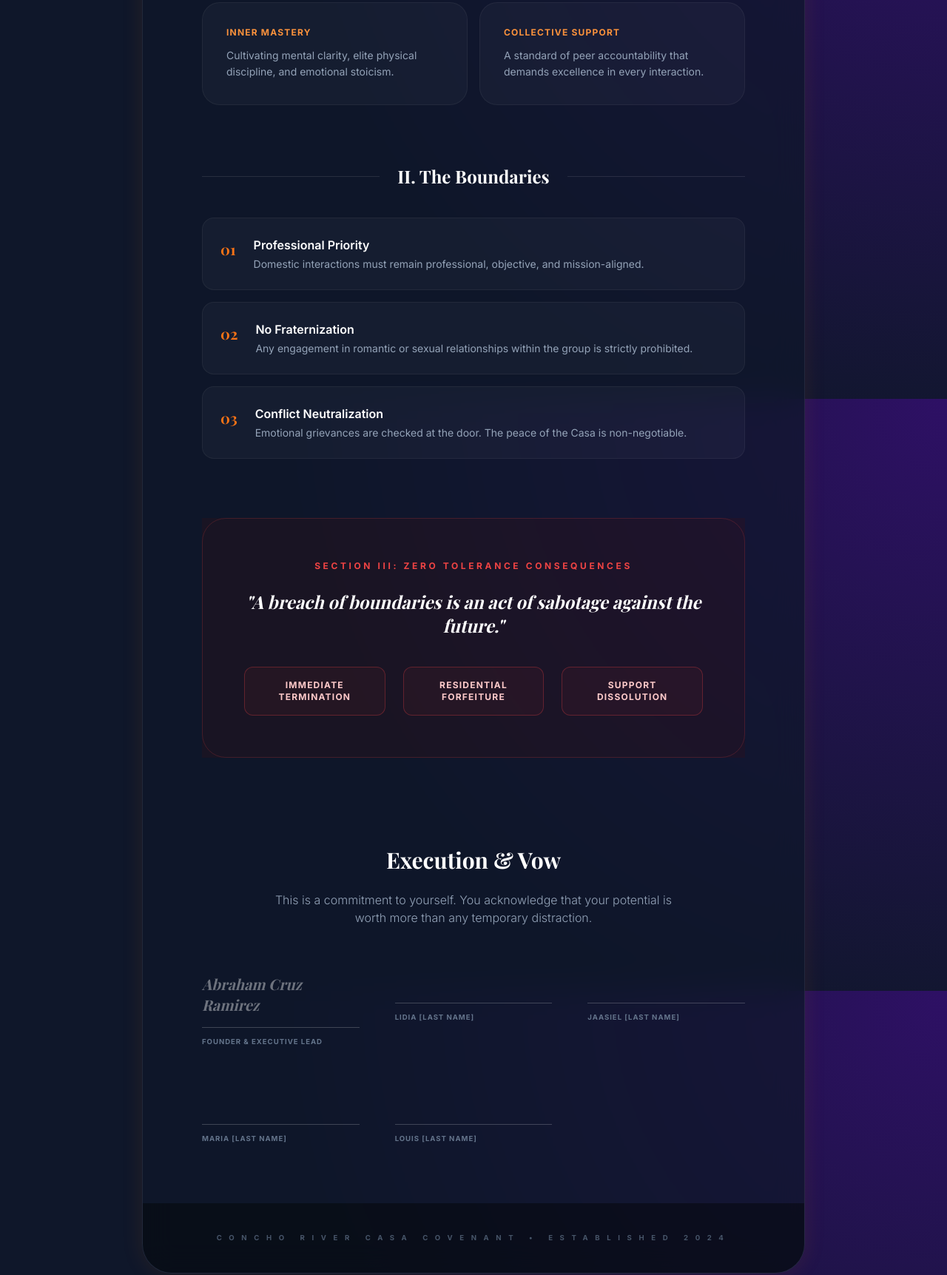
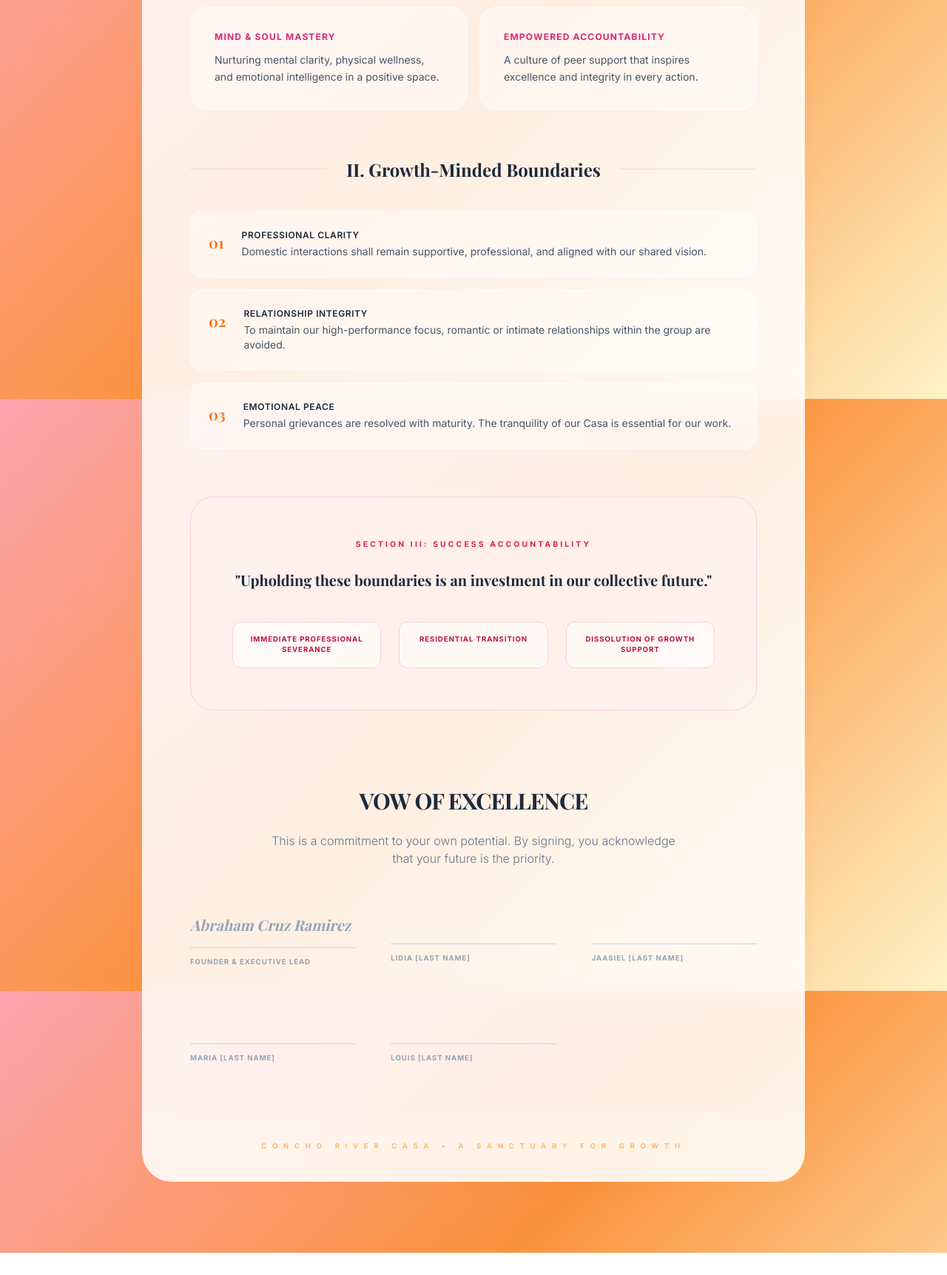
Before and after one commit to iamdustins/Concho-River-Covenant, a plain HTML site: page index.html in a window 1280 px wide. Shown: the part 1061-2784 px from the top of the page at 74% size. After the commit the page ends 2754 px from the top, so only its background shows below. Drawn offline with nearby package versions, Linux system fonts and the light colour scheme; a web font is replaced by a local one.

Commit message:
Revise index.html for new theme and content focus
Updated the title and styling for a more vibrant theme. Modified sections for clarity and alignment with the new focus on personal boundaries and expectations.

```diff
--- a/index.html
+++ b/index.html
@@ -3,113 +3,97 @@
 <head>
     <meta charset="UTF-8">
     <meta name="viewport" content="width=device-width, initial-scale=1.0">
-    <title>Concho River Casa Covenant</title>
+    <title>Personal Boundaries & Expectations Agreement</title>
     <script src="https://cdn.tailwindcss.com"></script>
     <link href="https://fonts.googleapis.com/css2?family=Inter:wght@300;400;600;700&family=Playfair+Display:ital,wght@0,700;1,700&display=swap" rel="stylesheet">
     <style>
         body {
             font-family: 'Inter', sans-serif;
-            background: radial-gradient(circle at top right, #2e1065, #0f172a 60%);
+            /* Sunrise Gradient: Pink to Orange to soft Yellow */
+            background: linear-gradient(135deg, #fda4af 0%, #fb923c 50%, #fef3c7 100%);
             background-attachment: fixed;
             min-height: 100vh;
-            color: #e2e8f0;
+            color: #1e293b;
         }
         .serif { font-family: 'Playfair Display', serif; }
 
-        /* Dark Glassmorphism Layers */
+        /* Light Glassmorphism Layers */
         .glass-base {
-            background: rgba(15, 23, 42, 0.7);
-            backdrop-filter: blur(20px);
-            border: 1px solid rgba(255, 255, 255, 0.08);
-            box-shadow: 0 25px 50px -12px rgba(0, 0, 0, 0.5);
+            background: rgba(255, 255, 255, 0.85);
+            backdrop-filter: blur(15px);
+            border: 1px solid rgba(255, 255, 255, 0.4);
+            box-shadow: 0 20px 40px -10px rgba(251, 146, 60, 0.3);
         }
 
         .glass-panel {
-            background: rgba(255, 255, 255, 0.03);
-            border: 1px solid rgba(255, 255, 255, 0.05);
+            background: rgba(255, 255, 255, 0.4);
+            border: 1px solid rgba(255, 255, 255, 0.5);
             transition: all 0.3s ease;
         }
 
         .glass-panel:hover {
-            background: rgba(255, 255, 255, 0.06);
-            border-color: rgba(249, 115, 22, 0.3);
+            background: rgba(255, 255, 255, 0.6);
+            border-color: #f43f5e;
             transform: translateY(-2px);
         }
 
-        .gold-gradient {
-            background: linear-gradient(to right, #fbbf24, #f97316);
+        .sunrise-text {
+            background: linear-gradient(90deg, #be123c, #ea580c);
             -webkit-background-clip: text;
             -webkit-text-fill-color: transparent;
         }
 
-        .sunset-glow {
-            box-shadow: 0 0 30px rgba(249, 115, 22, 0.1);
+        .growth-glow {
+            box-shadow: 0 0 25px rgba(251, 146, 60, 0.15);
         }
     </style>
 </head>
 <body class="p-4 md:p-8 lg:p-12">
 
-    <div class="max-w-4xl mx-auto glass-base rounded-[2.5rem] overflow-hidden mb-12 sunset-glow">
+    <div class="max-w-4xl mx-auto glass-base rounded-[2.5rem] overflow-hidden mb-12 growth-glow">
         <!-- Header Section -->
-        <div class="p-12 text-center relative border-b border-white/5">
-            <!-- Background Decorative Element -->
-            <div class="absolute inset-0 opacity-10 pointer-events-none" style="background-image: url('https://www.transparenttextures.com/patterns/dark-matter.png');"></div>
-
-            <!-- Logo Integration -->
-            <div class="relative inline-block mb-8">
-                <div class="absolute inset-0 blur-2xl bg-orange-500/20 rounded-full"></div>
-                <img src="Gemini_Generated_Image_uzxpmvuzxpmvuzxp.jpg"
-                     alt="Concho River Casa Logo"
-                     class="relative w-40 h-40 md:w-56 md:h-56 mx-auto rounded-full border border-white/10 shadow-2xl object-cover"
-                     onerror="this.style.display='none'; document.getElementById('logo-fallback').style.display='block';">
-
-                <!-- Fallback in case image doesn't load -->
-                <div id="logo-fallback" class="hidden w-40 h-40 mx-auto bg-slate-800 rounded-full flex items-center justify-center border border-white/10">
-                    <span class="gold-gradient text-4xl serif font-bold text-center p-4">CRCC</span>
-                </div>
-            </div>
-
-            <h1 class="serif text-5xl md:text-7xl font-bold mb-4 tracking-tighter text-white">THE COVENANT</h1>
-            <p class="gold-gradient font-bold tracking-[0.3em] uppercase text-xs md:text-sm">Concho River Casa • Excellence Required</p>
+        <div class="p-16 md:p-24 text-center relative border-b border-orange-100">
+            <h1 class="serif text-4xl md:text-5xl lg:text-6xl font-bold mb-6 tracking-tight text-slate-800 uppercase leading-tight">Personal Boundaries & Expectations Agreement</h1>
+            <p class="sunrise-text font-bold tracking-[0.2em] uppercase text-sm md:text-base">A Vision for Collective Growth & Harmony</p>
         </div>
 
         <!-- Content Section -->
-        <div class="p-8 md:p-20 space-y-20">
+        <div class="p-8 md:p-16 space-y-16">
 
             <!-- Mission Statement -->
             <section class="text-center space-y-6">
-                <h2 class="text-[0.6rem] font-black uppercase tracking-[0.5em] text-slate-500">The Primary Mandate</h2>
-                <blockquote class="serif italic text-3xl md:text-4xl text-white/90 leading-tight px-4">
+                <h2 class="text-[0.6rem] font-black uppercase tracking-[0.4em] text-pink-500">The Growth Mindset</h2>
+                <blockquote class="serif italic text-2xl md:text-3xl text-slate-800 leading-tight px-4">
                     "A sanctuary for high-level execution and personal evolution."
                 </blockquote>
-                <p class="text-slate-400 max-w-2xl mx-auto leading-relaxed text-lg font-light">
-                    We exist to transmute collective ambition into financial prosperity and professional mastery. Our focus is absolute, our growth is inevitable, and our standard is non-negotiable.
+                <p class="text-slate-600 max-w-2xl mx-auto leading-relaxed text-lg font-light italic">
+                    We are dedicated to transmuting our shared energy into financial prosperity and professional mastery. Our focus is clear, our growth is inevitable, and our standard for mutual respect is absolute.
                 </p>
             </section>
 
             <!-- Section I: Purpose -->
             <section>
                 <div class="flex items-center gap-6 mb-10">
-                    <div class="h-px flex-1 bg-white/10"></div>
-                    <h3 class="serif text-2xl text-white">I. The Mission</h3>
-                    <div class="h-px flex-1 bg-white/10"></div>
+                    <div class="h-px flex-1 bg-orange-200"></div>
+                    <h3 class="serif text-2xl text-slate-800">I. Our Core Objectives</h3>
+                    <div class="h-px flex-1 bg-orange-200"></div>
                 </div>
                 <div class="grid md:grid-cols-2 gap-4">
                     <div class="glass-panel p-8 rounded-3xl">
-                        <h4 class="font-bold mb-3 text-orange-400 uppercase text-xs tracking-widest">Career Dominance</h4>
-                        <p class="text-slate-400 text-sm leading-relaxed">Unwavering expansion of <span class="text-white">Music for All Hearts</span> and <span class="text-white">Alamo Energy Solutions</span>.</p>
+                        <h4 class="font-bold mb-3 text-pink-600 uppercase text-xs tracking-widest">Career Elevation</h4>
+                        <p class="text-slate-600 text-sm leading-relaxed">Prioritizing the expansion of <span class="font-semibold text-slate-800">Music for All Hearts</span> and <span class="font-semibold text-slate-800">Alamo Energy Solutions</span>.</p>
                     </div>
                     <div class="glass-panel p-8 rounded-3xl">
-                        <h4 class="font-bold mb-3 text-orange-400 uppercase text-xs tracking-widest">Financial Fortification</h4>
-                        <p class="text-slate-400 text-sm leading-relaxed">The disciplined pursuit of personal wealth, strategic savings, and total sovereignty.</p>
+                        <h4 class="font-bold mb-3 text-pink-600 uppercase text-xs tracking-widest">Financial Success</h4>
+                        <p class="text-slate-600 text-sm leading-relaxed">The disciplined pursuit of personal wealth, collaborative savings, and financial independence.</p>
                     </div>
                     <div class="glass-panel p-8 rounded-3xl">
-                        <h4 class="font-bold mb-3 text-orange-400 uppercase text-xs tracking-widest">Inner Mastery</h4>
-                        <p class="text-slate-400 text-sm leading-relaxed">Cultivating mental clarity, elite physical discipline, and emotional stoicism.</p>
+                        <h4 class="font-bold mb-3 text-pink-600 uppercase text-xs tracking-widest">Mind & Soul Mastery</h4>
+                        <p class="text-slate-600 text-sm leading-relaxed">Nurturing mental clarity, physical wellness, and emotional intelligence in a positive space.</p>
                     </div>
                     <div class="glass-panel p-8 rounded-3xl">
-                        <h4 class="font-bold mb-3 text-orange-400 uppercase text-xs tracking-widest">Collective Support</h4>
-                        <p class="text-slate-400 text-sm leading-relaxed">A standard of peer accountability that demands excellence in every interaction.</p>
+                        <h4 class="font-bold mb-3 text-pink-600 uppercase text-xs tracking-widest">Empowered Accountability</h4>
+                        <p class="text-slate-600 text-sm leading-relaxed">A culture of peer support that inspires excellence and integrity in every action.</p>
                     </div>
                 </div>
             </section>
@@ -117,88 +101,85 @@
             <!-- Section II: Boundaries -->
             <section>
                 <div class="flex items-center gap-6 mb-10">
-                    <div class="h-px flex-1 bg-white/10"></div>
-                    <h3 class="serif text-2xl text-white">II. The Boundaries</h3>
-                    <div class="h-px flex-1 bg-white/10"></div>
+                    <div class="h-px flex-1 bg-orange-200"></div>
+                    <h3 class="serif text-2xl text-slate-800">II. Growth-Minded Boundaries</h3>
+                    <div class="h-px flex-1 bg-orange-200"></div>
                 </div>
                 <div class="space-y-4">
                     <div class="flex gap-6 items-start p-6 glass-panel rounded-2xl">
                         <div class="text-orange-500 font-bold serif text-xl mt-1">01</div>
                         <div>
-                            <h4 class="text-white font-semibold mb-1">Professional Priority</h4>
-                            <p class="text-slate-400 text-sm">Domestic interactions must remain professional, objective, and mission-aligned.</p>
+                            <h4 class="text-slate-800 font-semibold mb-1 uppercase text-xs tracking-wider">Professional Clarity</h4>
+                            <p class="text-slate-600 text-sm">Domestic interactions shall remain supportive, professional, and aligned with our shared vision.</p>
                         </div>
                     </div>
                     <div class="flex gap-6 items-start p-6 glass-panel rounded-2xl">
                         <div class="text-orange-500 font-bold serif text-xl mt-1">02</div>
                         <div>
-                            <h4 class="text-white font-semibold mb-1">No Fraternization</h4>
-                            <p class="text-slate-400 text-sm">Any engagement in romantic or sexual relationships within the group is strictly prohibited.</p>
+                            <h4 class="text-slate-800 font-semibold mb-1 uppercase text-xs tracking-wider">Relationship Integrity</h4>
+                            <p class="text-slate-600 text-sm">To maintain our high-performance focus, romantic or intimate relationships within the group are avoided.</p>
                         </div>
                     </div>
                     <div class="flex gap-6 items-start p-6 glass-panel rounded-2xl">
                         <div class="text-orange-500 font-bold serif text-xl mt-1">03</div>
                         <div>
-                            <h4 class="text-white font-semibold mb-1">Conflict Neutralization</h4>
-                            <p class="text-slate-400 text-sm">Emotional grievances are checked at the door. The peace of the Casa is non-negotiable.</p>
+                            <h4 class="text-slate-800 font-semibold mb-1 uppercase text-xs tracking-wider">Emotional Peace</h4>
+                            <p class="text-slate-600 text-sm">Personal grievances are resolved with maturity. The tranquility of our Casa is essential for our work.</p>
                         </div>
                     </div>
                 </div>
             </section>
 
             <!-- Section III: Consequence -->
-            <section class="relative overflow-hidden group">
-                <div class="absolute inset-0 bg-red-950/20 group-hover:bg-red-950/30 transition-colors"></div>
-                <div class="relative p-10 md:p-14 border border-red-500/20 rounded-[2rem]">
-                    <h3 class="text-red-500 font-black uppercase tracking-[0.3em] text-xs mb-6 text-center">Section III: Zero Tolerance Consequences</h3>
-                    <p class="serif text-xl md:text-2xl text-white mb-10 text-center leading-relaxed italic">
-                        "A breach of boundaries is an act of sabotage against the future."
-                    </p>
+            <section class="relative overflow-hidden bg-rose-50/50 p-10 md:p-14 border border-rose-200 rounded-[2rem]">
+                <h3 class="text-rose-600 font-black uppercase tracking-[0.3em] text-[0.65rem] mb-6 text-center">Section III: Success Accountability</h3>
+                <p class="serif text-xl text-slate-800 mb-10 text-center leading-relaxed">
+                    "Upholding these boundaries is an investment in our collective future."
+                </p>
 
-                    <ul class="grid grid-cols-1 md:grid-cols-3 gap-6 text-center text-xs font-bold uppercase tracking-widest">
-                        <li class="p-4 border border-red-500/30 rounded-xl bg-red-500/5 text-red-200">Immediate Termination</li>
-                        <li class="p-4 border border-red-500/30 rounded-xl bg-red-500/5 text-red-200">Residential Forfeiture</li>
-                        <li class="p-4 border border-red-500/30 rounded-xl bg-red-500/5 text-red-200">Support Dissolution</li>
-                    </ul>
+                <div class="grid grid-cols-1 md:grid-cols-3 gap-6 text-center text-[0.6rem] font-bold uppercase tracking-widest">
+                    <div class="p-4 border border-rose-200 rounded-xl bg-white/60 text-rose-700">Immediate Professional Severance</div>
+                    <div class="p-4 border border-rose-200 rounded-xl bg-white/60 text-rose-700">Residential Transition</div>
+                    <div class="p-4 border border-rose-200 rounded-xl bg-white/60 text-rose-700">Dissolution of Growth Support</div>
                 </div>
             </section>
 
             <!-- Acknowledgment -->
             <section class="text-center pt-10">
-                <h3 class="serif text-3xl font-bold text-white mb-6">Execution & Vow</h3>
-                <p class="text-slate-400 mb-16 max-w-xl mx-auto font-light">This is a commitment to yourself. You acknowledge that your potential is worth more than any temporary distraction.</p>
+                <h3 class="serif text-3xl font-bold text-slate-800 mb-6 uppercase tracking-tight">Vow of Excellence</h3>
+                <p class="text-slate-500 mb-16 max-w-xl mx-auto font-light">This is a commitment to your own potential. By signing, you acknowledge that your future is the priority.</p>
 
                 <!-- Signatures -->
                 <div class="grid grid-cols-1 md:grid-cols-2 lg:grid-cols-3 gap-x-12 gap-y-16 text-left">
                     <div class="signature-block">
-                        <div class="border-b border-white/20 pb-4 mb-3">
-                            <span class="serif text-xl italic text-white/40 select-none">Abraham Cruz Ramirez</span>
+                        <div class="border-b border-slate-300 pb-4 mb-3">
+                            <span class="serif text-xl italic text-slate-400 select-none">Abraham Cruz Ramirez</span>
                         </div>
-                        <p class="text-[0.6rem] font-bold uppercase tracking-widest text-slate-500">Founder & Executive Lead</p>
+                        <p class="text-[0.6rem] font-bold uppercase tracking-widest text-slate-400">Founder & Executive Lead</p>
                     </div>
                     <div class="signature-block">
-                        <div class="border-b border-white/20 pb-4 mb-3 h-10"></div>
-                        <p class="text-[0.6rem] font-bold uppercase tracking-widest text-slate-500">Lidia [Last Name]</p>
+                        <div class="border-b border-slate-300 pb-4 mb-3 h-10"></div>
+                        <p class="text-[0.6rem] font-bold uppercase tracking-widest text-slate-400">Lidia [Last Name]</p>
                     </div>
                     <div class="signature-block">
-                        <div class="border-b border-white/20 pb-4 mb-3 h-10"></div>
-                        <p class="text-[0.6rem] font-bold uppercase tracking-widest text-slate-500">Jaasiel [Last Name]</p>
+                        <div class="border-b border-slate-300 pb-4 mb-3 h-10"></div>
+                        <p class="text-[0.6rem] font-bold uppercase tracking-widest text-slate-400">Jaasiel [Last Name]</p>
                     </div>
                     <div class="signature-block">
-                        <div class="border-b border-white/20 pb-4 mb-3 h-10"></div>
-                        <p class="text-[0.6rem] font-bold uppercase tracking-widest text-slate-500">Maria [Last Name]</p>
+                        <div class="border-b border-slate-300 pb-4 mb-3 h-10"></div>
+                        <p class="text-[0.6rem] font-bold uppercase tracking-widest text-slate-400">Maria [Last Name]</p>
                     </div>
                     <div class="signature-block">
-                        <div class="border-b border-white/20 pb-4 mb-3 h-10"></div>
-                        <p class="text-[0.6rem] font-bold uppercase tracking-widest text-slate-500">Louis [Last Name]</p>
+                        <div class="border-b border-slate-300 pb-4 mb-3 h-10"></div>
+                        <p class="text-[0.6rem] font-bold uppercase tracking-widest text-slate-400">Louis [Last Name]</p>
                     </div>
                 </div>
             </section>
         </div>
 
         <!-- Footer -->
-        <div class="bg-black/40 p-10 text-center text-slate-600 text-[0.6rem] font-bold uppercase tracking-[1em]">
-            Concho River Casa Covenant • Established 2024
+        <div class="bg-orange-50/50 p-10 text-center text-orange-300 text-[0.6rem] font-bold uppercase tracking-[0.8em]">
+            Concho River Casa • A Sanctuary for Growth
         </div>
     </div>
 
```
